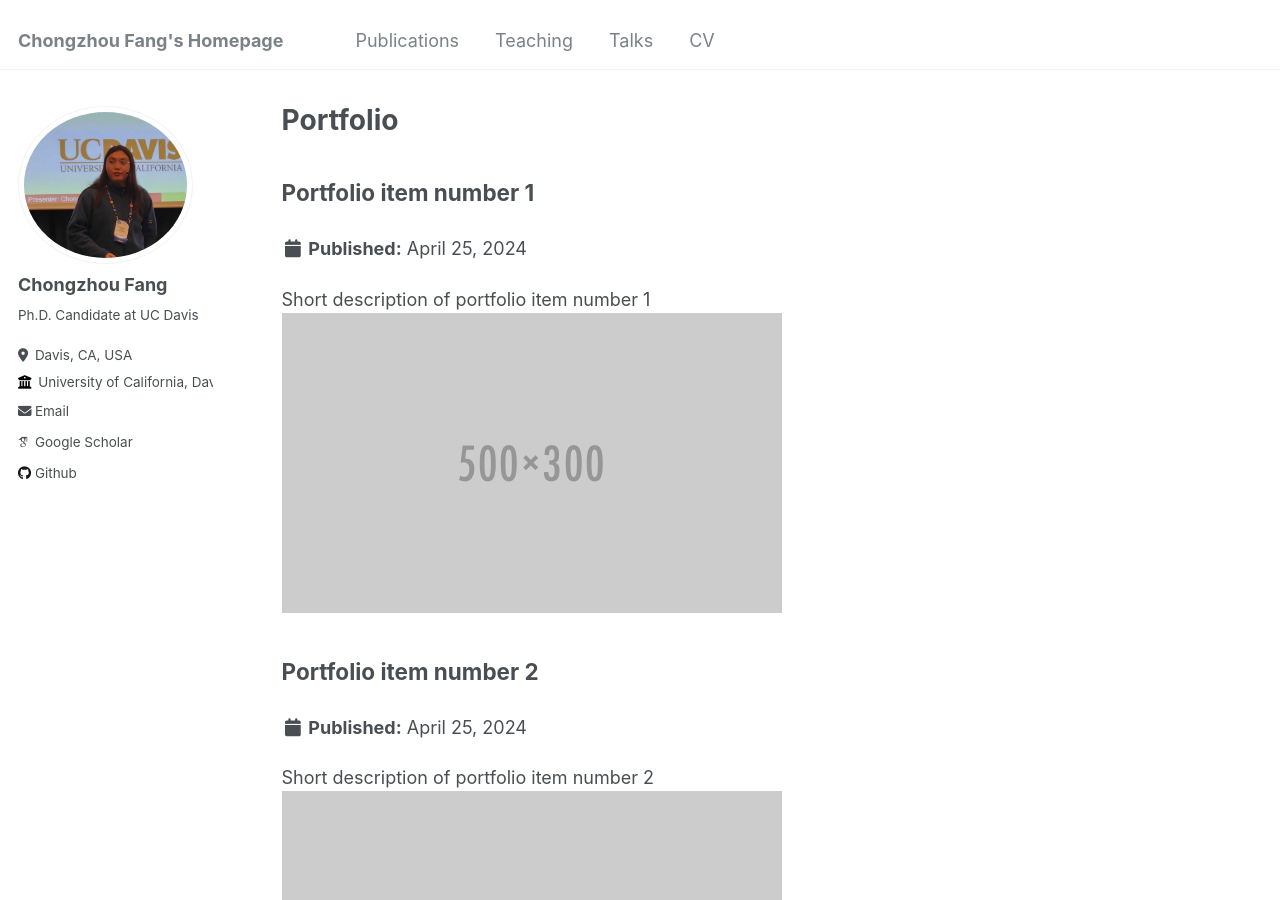
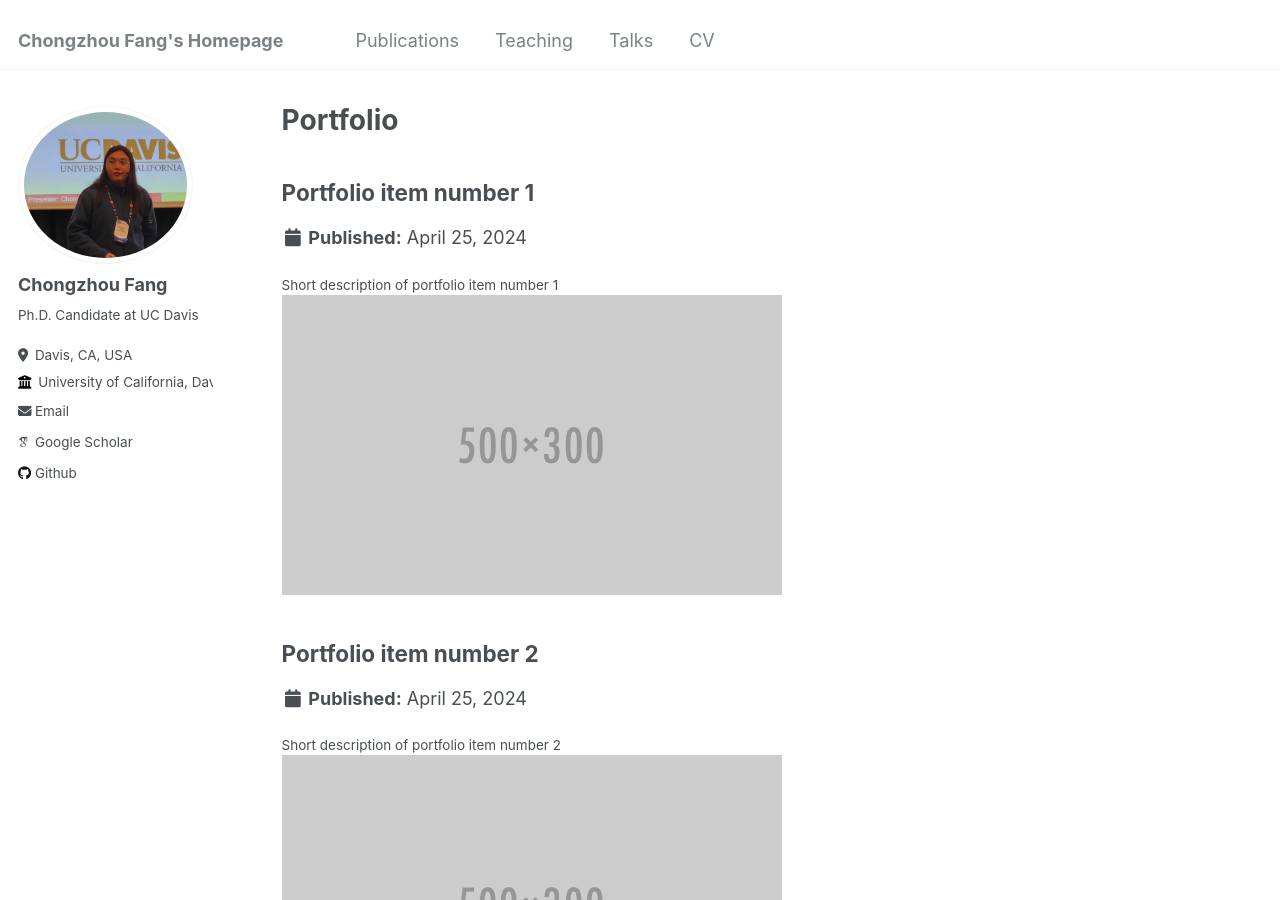
Before and after one commit to ChongzhouFang/ChongzhouFang.github.io, a Jekyll site: the page built from _pages/portfolio.html, in a window 1280 px wide and 900 px high. Built offline with Jekyll 4.4.1, drawn with Linux system fonts in a browser that asks for light colours; some web fonts are replaced.

Commit message:
update format

```diff
--- a/_includes/archive-single.html
+++ b/_includes/archive-single.html
@@ -31,7 +31,7 @@
         <a href="{{ post.link }}">{{ title }}</a> <a href="{{ base_path }}{{ post.url }}" rel="permalink"><i class="fa fa-link" aria-hidden="true" title="permalink"></i><span class="sr-only">Permalink</span></a>
       {% else %}
         <a href="{{ base_path }}{{ post.url }}" rel="permalink">{{ title }}</a> -->
-      <p>{{ title }}</p>
+      <div>{{ title }}</div>
       {% endif %}
     </h2>
 
@@ -41,16 +41,16 @@
 
         {% if post.collection == 'teaching' %}
           <!-- <p> {{ post.type }}, <i>{{ post.venue }}</i>, {{ post.date | default: "1900-01-01" | date: "%Y" }} </p> -->
-          <p> {{ post.type }}, <i>{{ post.venue }}</i> </p>
+          <div> {{ post.type }}, {{ post.venue }} </div>
         {% elsif post.collection == 'publications' %}
           <!-- <p>Published in <i>{{ post.venue }}</i>, {{ post.date | default: "1900-01-01" | date: "%Y" }} </p> -->
-          <p><i>{{ post.venue }}</i></p>
+          <div>{{ post.venue }}</div>
         {% elsif post.date %}
          <p class="page__date"><strong><i class="fa fa-fw fa-calendar" aria-hidden="true"></i> {{ site.data.ui-text[site.locale].date_label | default: "Published:" }}</strong> <time datetime="{{ post.date | default: "1900-01-01" | date_to_xmlschema }}">{{ post.date | default: "1900-01-01" | date: "%B %d, %Y" }}</time></p>
         {% endif %}
 
     {% if post.excerpt and site.read_more != 'enabled' %}
-    <p class="archive__item-excerpt" itemprop="description">{{ post.excerpt | markdownify }}</p>
+    <div class="archive__item-excerpt" itemprop="description">{{ post.excerpt | markdownify }}</div>
     {% elsif post.excerpt and site.read_more == 'enabled' %}
     <p class="archive__item-excerpt" itemprop="description"><p>{{ post.excerpt | markdownify | remove: '<p>' | remove: '</p>' }}<strong><a href="{{ base_path }}{{ post.url }}" rel="permalink"> Read more</a></strong></p></p>
     {% endif %}
@@ -60,9 +60,9 @@
     {% elsif post.citation %}
       <p>Recommended citation: {{ post.citation }} </p>
     {% elsif post.paperurl and post.slidesurl%}
-      <p class="wordwrap"> [<a href=" {{ post.paperurl }} ">paper</a>] [<a href=" {{ post.slidesurl }} ">slides</a>]</p>
+      <div class="wordwrap"> [<a href=" {{ post.paperurl }} ">paper</a>] [<a href=" {{ post.slidesurl }} ">slides</a>]</div>
     {% elsif post.paperurl%}
-      <p class="wordwrap"> [<a href=" {{ post.paperurl }} ">paper</a>]</p>
+      <div class="wordwrap"> [<a href=" {{ post.paperurl }} ">paper</a>]</div>
     {% endif %}
 
   </article>
```
